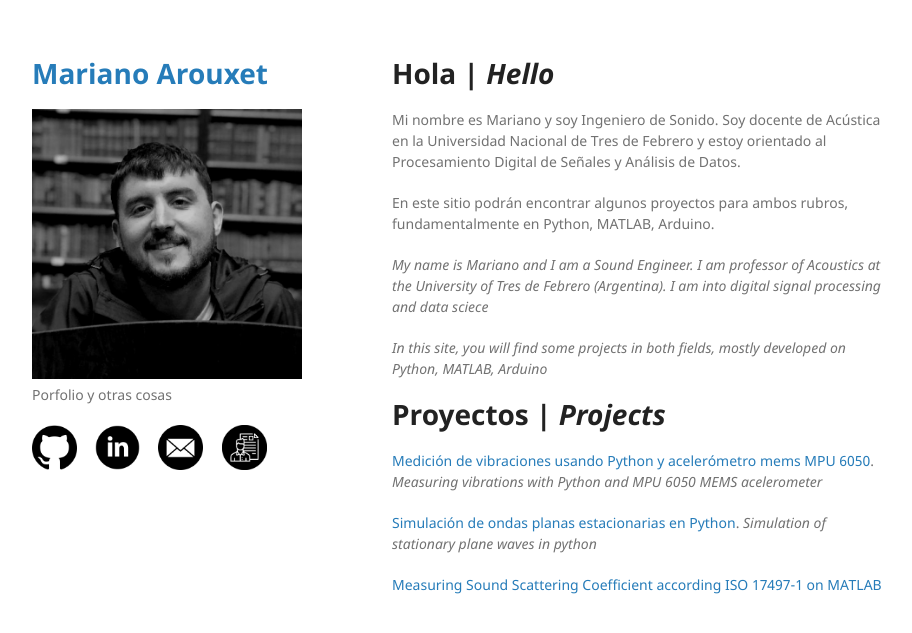
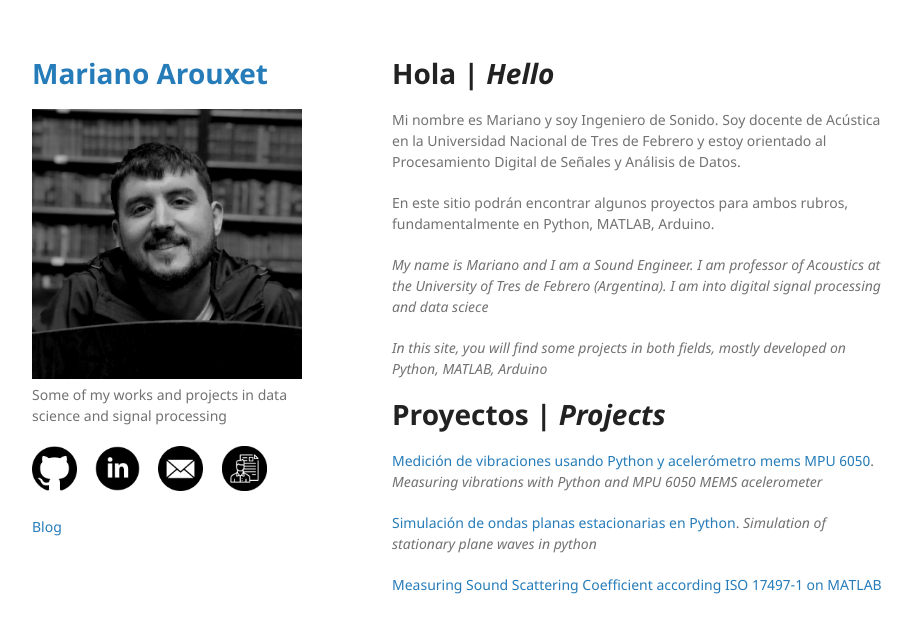
Before and after one commit to Marouxet/marouxet.github.io, a Jekyll site: the page built from index.md, in a window 1280 px wide. Shown: the top 633 px of the page, without its empty margins (178-1090 px from the left). Built offline with Jekyll 4.4.1, drawn with Linux system fonts in a browser that asks for light colours; our own code applies the rules of GitHub Pages for plain Markdown files.

```diff
--- a/_config.yml
+++ b/_config.yml
@@ -1,6 +1,6 @@
 title: Mariano Arouxet
 logo: /assets/img/foto.jpeg
-description: Porfolio y otras cosas
+description: Some of my works and projects in data science and signal processing
 show_downloads: false
 google_analytics:
 theme: jekyll-theme-minimal
--- a/_layouts/default.html
+++ b/_layouts/default.html
@@ -26,7 +26,6 @@
         <p class="view"><a href="{{ site.github.repository_url }}">View the Project on GitHub <small>{{ site.github.repository_nwo }}</small></a></p>
         {% endif %}
 
-        {% if site.github.is_user_page %}
         <p class="view">
 
           <a href="{{ site.github.owner_url }}"><img src="assets/img/icon_GH.png" width="45" height="45" alt="GitHub"></a>
@@ -38,15 +37,13 @@
           <a href="assets/pdf/CV2021.pdf"><img src="assets/img/curriculum.png" width="45" height="45" alt="Descargar CV"></a>
 
           </p>
-        {% endif %}
 
-        {% if site.show_downloads %}
-        <ul class="downloads">
-          <li><a href="https://www.linkedin.com/in/marianoarouxet/"> <strong>LINKEDIN</strong></a></li>
-          <li><a href="{{ site.github.tar_url }}">Download <strong>TAR Ball</strong></a></li>
-          <li><a href="{{ site.github.repository_url }}">View On <strong>GitHub</strong></a></li>
-        </ul>
-        {% endif %}
+          <p class="view">
+
+            <a href="http://marouxet.github.io/another-page>">Blog</a>
+
+          </p>
+
 
       </header>
       <section>
```
Lines whose indentation alone changed are shown as unchanged.
